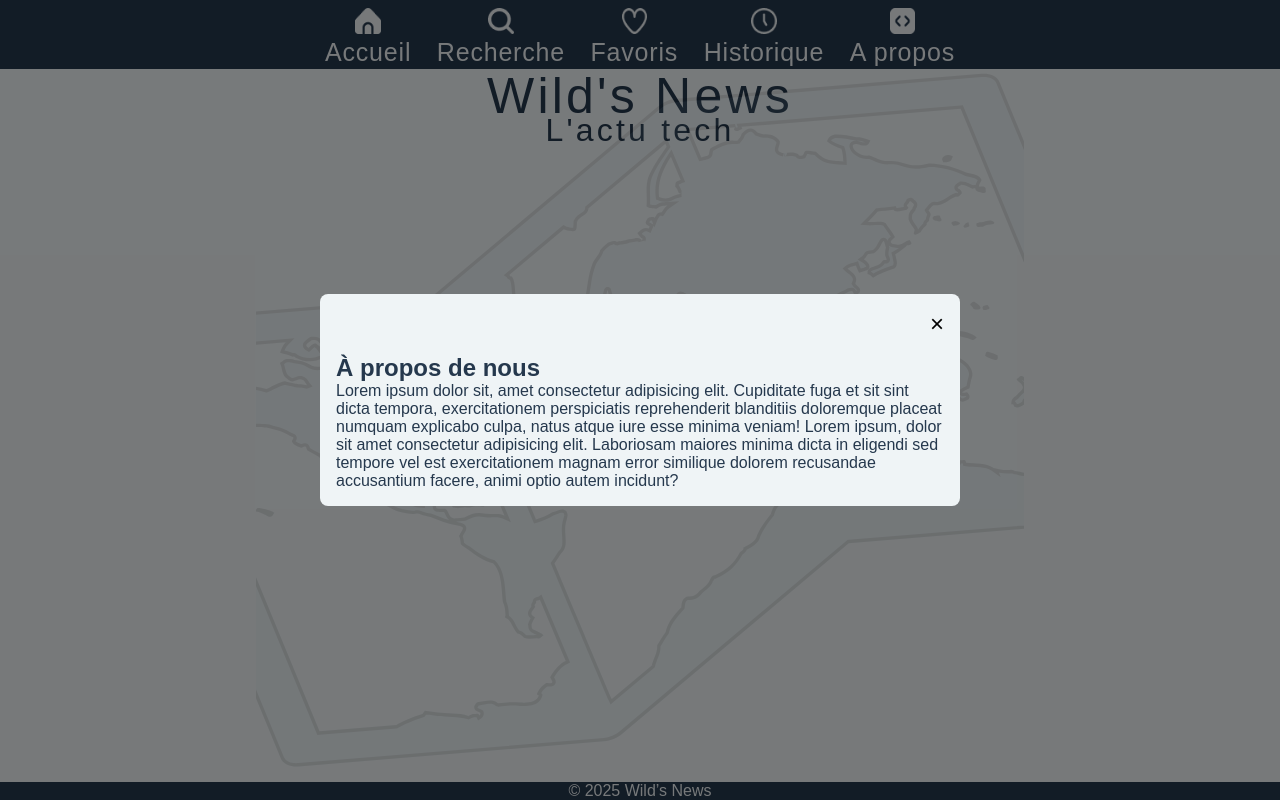
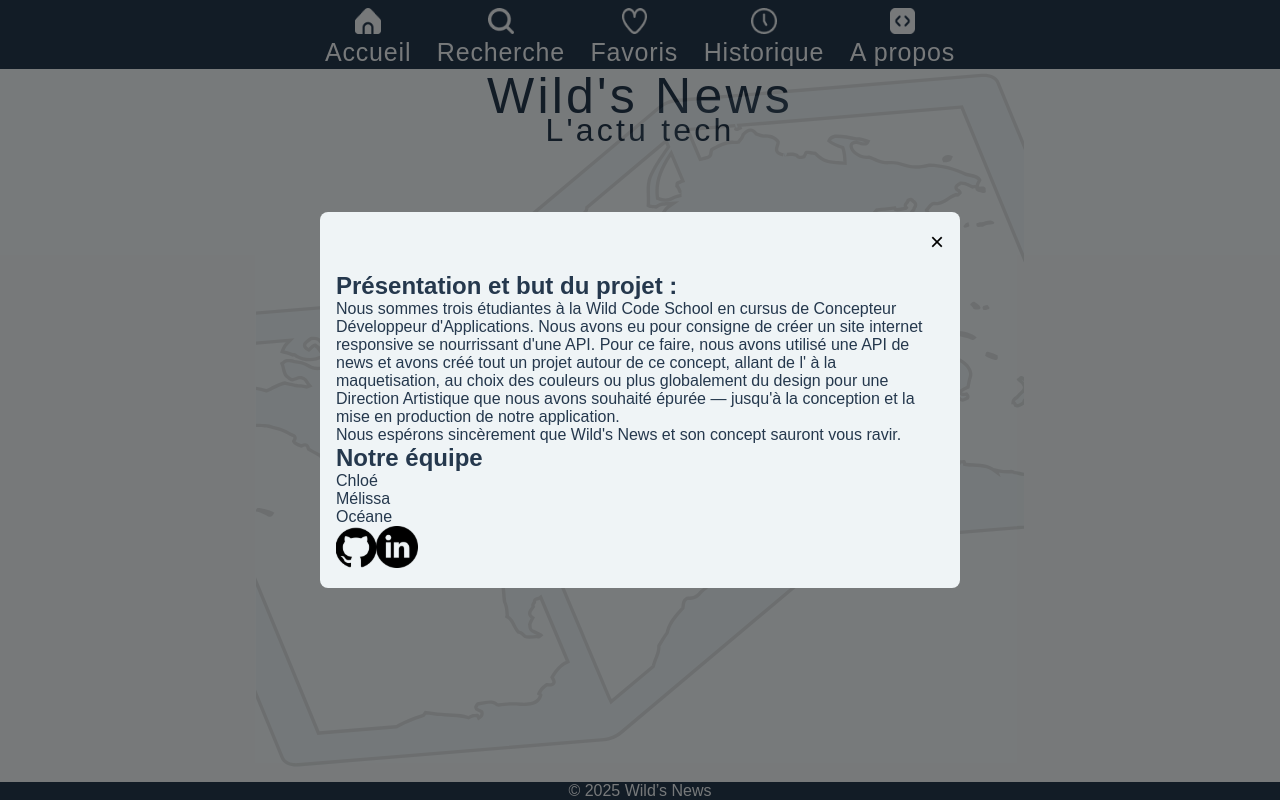
Before and after one commit to WildCodeSchool/2024-12-orleans-cda-project2-team-b, a React (Vite) app: page / in a window 1280 px wide. Both pictures are taken after a click on the button "A propos". Built offline with nearby package versions, Linux system fonts and the light colour scheme; a web font is replaced by a local one.

Commit message:
testing links'

```diff
--- a/src/components/navbar.jsx
+++ b/src/components/navbar.jsx
@@ -10,6 +10,9 @@ export default function Navbar() {
   const [isModalOpen, SetIsModalOpen] = useState(false);
   const toggleModal = () => {
     SetIsModalOpen(!isModalOpen);
+  };
+  const openInNewTab = (url) => {
+    window.open(url, '_blank', 'noopener,noreferrer');
   };
   return (
     <>
@@ -45,14 +48,42 @@ export default function Navbar() {
       {/* Affichele la modale et son contenu*/}
       {isModalOpen && (
         <Modal isShowing={isModalOpen} hide={toggleModal}>
-          <h2>À propos de nous</h2>
-          <p>
-            Lorem ipsum dolor sit, amet consectetur adipisicing elit. Cupiditate fuga et sit sint dicta tempora,
-            exercitationem perspiciatis reprehenderit blanditiis doloremque placeat numquam explicabo culpa, natus atque
-            iure esse minima veniam! Lorem ipsum, dolor sit amet consectetur adipisicing elit. Laboriosam maiores minima
-            dicta in eligendi sed tempore vel est exercitationem magnam error similique dolorem recusandae accusantium
-            facere, animi optio autem incidunt?
-          </p>
+          <section>
+            <div>
+              <h2>Présentation et but du projet :</h2>
+              <p>
+                Nous sommes trois étudiantes à la Wild Code School en cursus de Concepteur Développeur
+                d&apos;Applications. Nous avons eu pour consigne de créer un site internet responsive se nourrissant
+                d&apos;une API. Pour ce faire, nous avons utilisé une API de news et avons créé tout un projet autour de
+                ce concept, allant de l&apos; à la maquetisation, au choix des couleurs ou plus globalement du design
+                pour une Direction Artistique que nous avons souhaité épurée — jusqu&apos;à la conception et la mise en
+                production de notre application. <br />
+                Nous espérons sincèrement que Wild&apos;s News et son concept sauront vous ravir.
+              </p>
+            </div>
+            <div>
+              <h2>Notre équipe</h2>
+              <article>
+                <p>Chloé</p>
+              </article>
+              <article>
+                <p>Mélissa</p>
+              </article>
+              <article>
+                <p>Océane</p>
+                <div>
+                  <img src='../../public/icons/github.svg' alt='Logo GitHub' />
+                  <img
+                    src='../../public/icons/linkedin.svg'
+                    alt='Logo LinkedIn'
+                    onClick={() => openInNewTab('https://www.linkedin.com/in/oaiw/')}
+                    onKeyDown={(e) => e.key === 'Enter'}
+                    style={{ cursor: 'pointer' }}
+                  />
+                </div>
+              </article>
+            </div>
+          </section>
         </Modal>
       )}
     </>
```
Also changed, not shown: public/icons/github.svg (added), public/icons/linkedin.svg (added).
